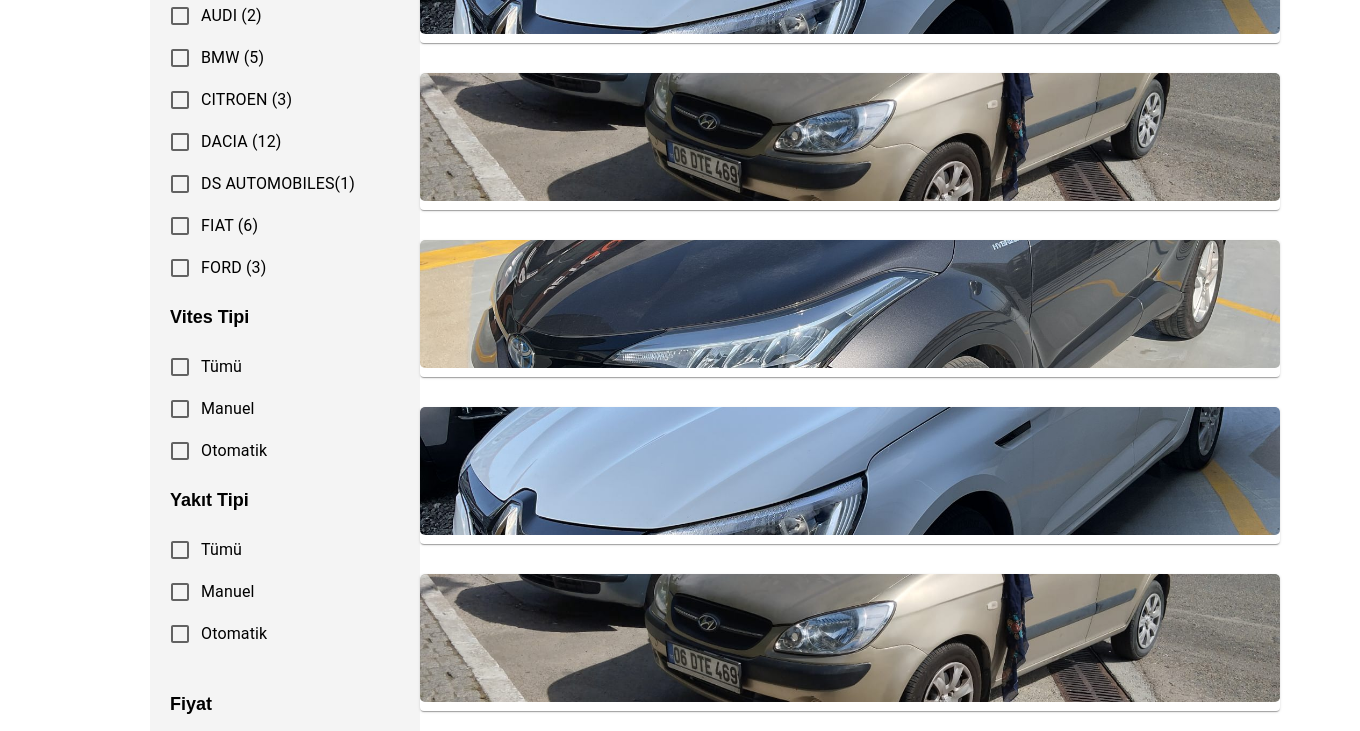
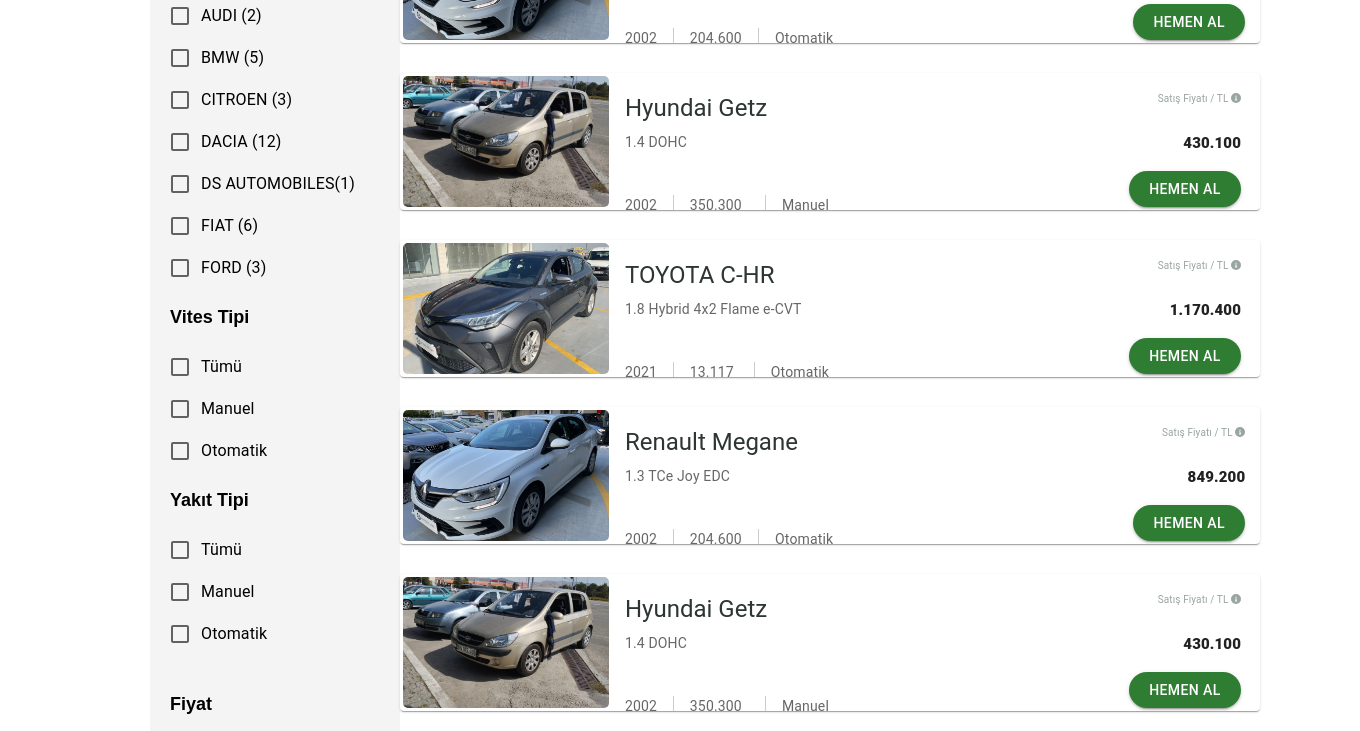
Before and after one commit to EmirGungor/CarShopClone, a React (Vite) app: page / in a window 1280 px wide. Shown: the part 220-951 px from the top of the page, 1360 px wide, since content can reach past the window. Built offline with nearby package versions, Linux system fonts and the light colour scheme.

Commit message:
Update index.css

```diff
--- a/src/index.css
+++ b/src/index.css
@@ -1,3 +1,6 @@
+*{
+  box-sizing: border-box;
+}
 body {
   margin: 0;
   font-family: Arial, sans-serif;
@@ -9,18 +12,84 @@
 
 .Sidebar {
   width: 250px; /* Yan menü genişliği */
+  /* height: 200px; */
   background: #f4f4f4; /* Yan menü arka plan rengi */
   padding: 20px;
   margin-left: 150px;
   border-radius: 5px;
-  font-size: 18px;   /* checklist başlığı */
+  font-size: 18px; /* checklist başlığı */
   font-weight: bold;
 }
 
-.CarList {
-  flex-grow: 1; /* Ana içerik alanı esnek olmalı */
-  padding: 20px;
+/* .brand {
+  height: 150px;
+  display: flex;
+  flex-direction: column; /
+  overflow-y: auto;
+  overflow-x: hidden;
+}  */
+
+.textField {
+  display: flex;
+  justify-content: space-between;
 }
+
+.textField > * {
+  width: 100px;
+}
+
+.CarCard {
+  display: flex;
+  padding: 3px;
+  width: 860px;
+  flex-grow: 1;
+}
+
+.CardTitle {
+  font-weight: 600;
+  color: #2d3631;
+}
+
+.parentDetails {
+  display: flex;
+}
+.details1 {
+  margin-top: 2.5rem;
+  display: flex;
+}
+
+.buynow {
+  margin-left: 300px;
+  margin-bottom: 300px;
+}
+
+
+
+
+
+
+.sectionContent{
+  display: flex;
+}
+
+.footerContainer {
+  width: 1200px;
+  justify-content: center;
+  align-items: center;
+  margin: 0 auto; /* Yatayda ortalama */
+}
+
+.top{
+  display: flex;
+  justify-content: space-between;
+}
+
+.content{
+  display: flex;
+  justify-content: space-between;
+  font-size: 13px;
+}
+
 
 .Footer {
   background: #222; /* Footer arka plan rengi */
```
